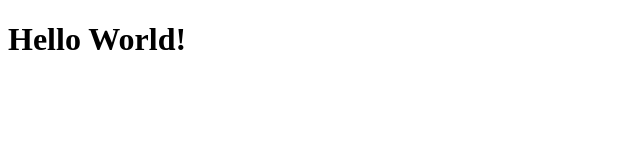
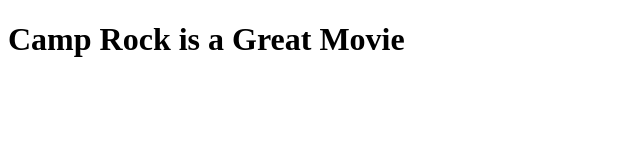
Before and after one commit to Aikeh2021/deploy-test, a plain HTML site: page index.html in a window 1280 px wide. Shown: the whole page, without its empty margins (0-640 px from the left). Drawn offline with Linux system fonts and the light colour scheme.

Commit message:
Camp Rock Changes

```diff
--- a/index.html
+++ b/index.html
@@ -6,13 +6,13 @@
     <head>
         <meta charset="utf-8">
         <meta http-equiv="X-UA-Compatible" content="IE=edge">
-        <title>Struggle Bus :(</title>
+        <title>Because I Rock</title>
         <meta name="description" content="">
         <meta name="viewport" content="width=device-width, initial-scale=1">
         <link rel="stylesheet" href="">
     </head>
     <body>
-        <h1>Hello World!</h1>
+        <h1>Camp Rock is a Great Movie</h1>
         <!--[if lt IE 7]>
             <p class="browsehappy">You are using an <strong>outdated</strong> browser. Please <a href="#">upgrade your browser</a> to improve your experience.</p>
         <![endif]-->
```
